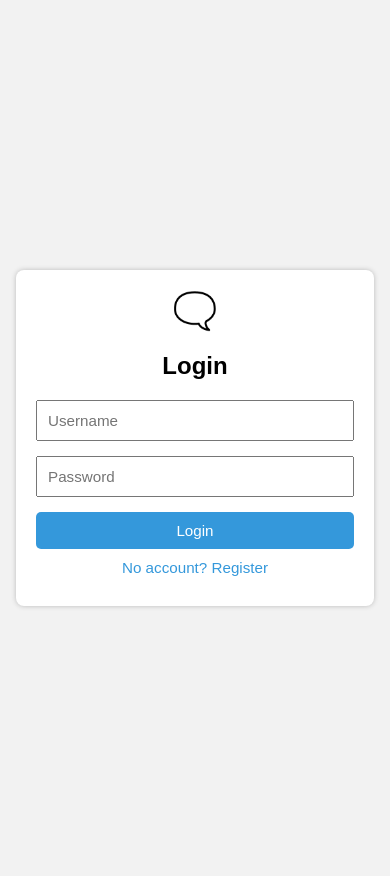
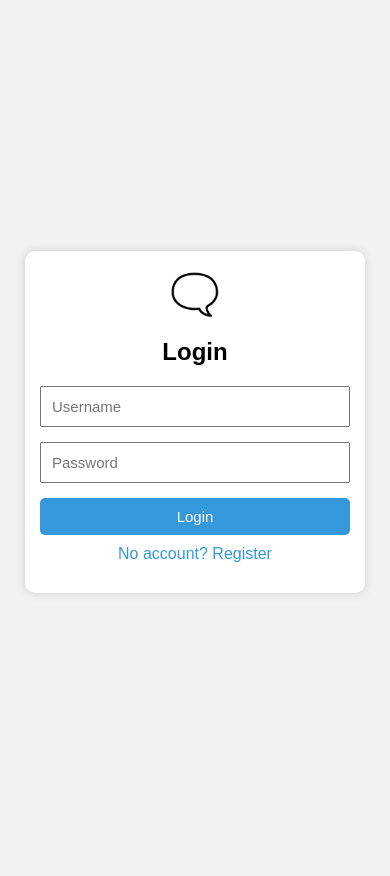
Before and after one commit to jpconwi/jp_chat_friends_sy2005, a Flask app: page / in a window 390 px wide. After the commit the page ends 595 px from the top, so only its background shows below. Run offline with Flask 3, Linux system fonts and the light colour scheme.

Commit message:
Update index.css

```diff
--- a/static/index.css
+++ b/static/index.css
@@ -1,3 +1,8 @@
+/* Base styles */
+* {
+  box-sizing: border-box;
+}
+
 body {
   font-family: Arial, sans-serif;
   background: #f2f2f2;
@@ -6,19 +11,18 @@ body {
   align-items: center;
   height: 100vh;
   margin: 0;
-  padding: 1rem;
+  padding: 10px;
 }
 
+/* Login/Register box */
 .box {
   background: white;
-  padding: 30px;
+  padding: 30px 20px;
   border-radius: 10px;
   box-shadow: 0px 0px 10px #ccc;
   width: 100%;
-  max-width: 300px;
+  max-width: 340px;
   text-align: center;
-  position: relative;
-  box-sizing: border-box;
 }
 
 .icon {
@@ -33,7 +37,7 @@ input {
   padding: 10px;
   width: 100%;
   box-sizing: border-box;
-  font-size: 1rem;
+  font-size: 16px;
 }
 
 button {
@@ -43,8 +47,8 @@ button {
   color: white;
   border: none;
   border-radius: 5px;
+  font-size: 16px;
   cursor: pointer;
-  font-size: 1rem;
 }
 
 button:hover {
@@ -56,7 +60,6 @@ button:hover {
   text-align: center;
   cursor: pointer;
   color: #3498db;
-  font-size: 0.95rem;
 }
 
 .link:hover {
@@ -69,20 +72,18 @@ button:hover {
   text-align: center;
 }
 
-/* ✅ Mobile-friendly tweaks */
-@media (max-width: 500px) {
+/* Mobile-specific tweaks */
+@media (max-width: 480px) {
   .box {
-    padding: 20px;
-    max-width: 100%;
-    border-radius: 8px;
-    box-shadow: 0 0 5px #bbb;
+    padding: 20px 15px;
+  }
+
+  input,
+  button {
+    font-size: 15px;
   }
 
   .icon {
-    font-size: 36px;
-  }
-
-  input, button {
-    font-size: 0.95rem;
+    font-size: 40px;
   }
 }
```
